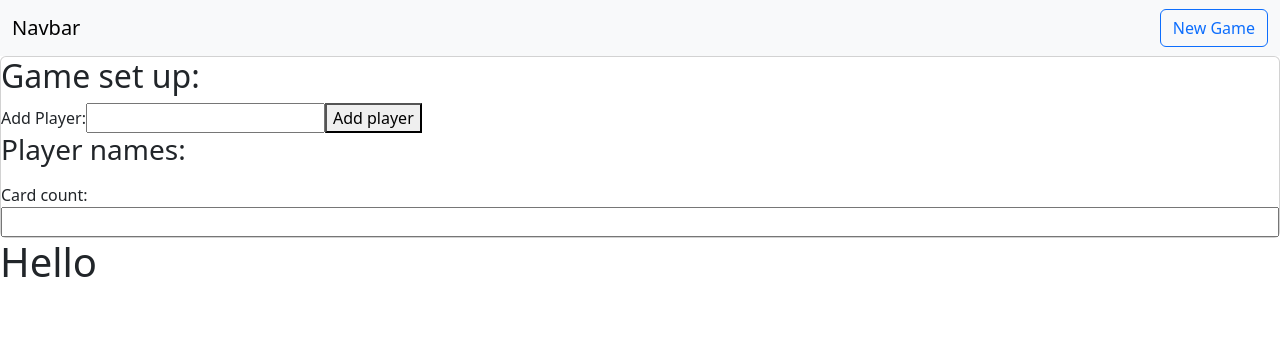
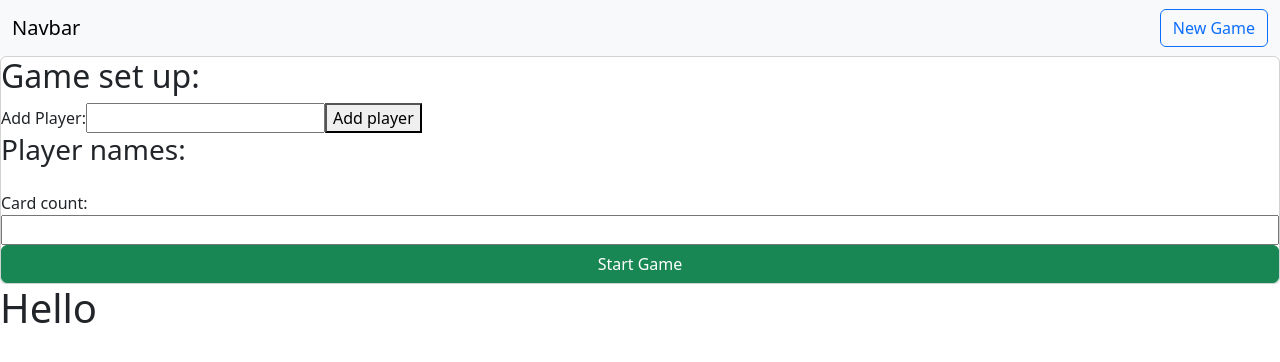
Before and after one commit to Tom2612/blop, a React (Vite) app: page / in a window 1280 px wide. Shown: the top 362 px of the page. Built offline with nearby package versions, Linux system fonts and the light colour scheme.

Commit message:
Changed state locations

```diff
--- a/src/App.jsx
+++ b/src/App.jsx
@@ -20,14 +20,14 @@ function App() {
     ]
   });
 
-  const addPlayers = () => {
+  const startGame = (e) => {
 
   }
 
   return (
     <div>
       <Header />
-      <SetUpForm />
+      <SetUpForm startGame={startGame}/>
       {/* <Players /> */}
       <h1>Hello</h1>
     </div>
--- a/src/components/Players.jsx
+++ b/src/components/Players.jsx
@@ -1,35 +1,13 @@
-import { useState } from 'react';
 
-export default function Players() {
-    const [players, setPlayers] = useState([]);
-    const [name, setName] = useState('');
+export default function Players(props) {
 
-    const handleChange = (e) => {
-        setName(e.target.value);
-    }
-
-    const handleSubmit = () => {
-        setPlayers(prev => [...prev, name]);
-        setName('');
-    }
-
-    const handleRemovePlayer = (e) => {
-        console.log(e.target.textContent)
-        setPlayers(prev  => prev.filter(name => name !== e.target.textContent));
-        console.log(players)
-    }
+    const { handleChangeName, handleSubmitName } = props;
 
     return (
         <div>
             <label htmlFor='player-name'>Add Player:</label>
-            <input type='text' name='player-name' value={name} onChange={handleChange} />
-            <button onClick={handleSubmit}>Add player</button>
-            <h3>Player names:</h3>
-            <ul>
-                {players && players.map((player, i) => {
-                    return <li key={'player' + i} onClick={handleRemovePlayer}>{ player }</li>
-                })}
-            </ul>
+            <input type='text' name='player-name' value={props.name} onChange={handleChangeName} />
+            <button onClick={handleSubmitName}>Add player</button>
         </div>
     )
 }
--- a/src/components/SetUpForm.jsx
+++ b/src/components/SetUpForm.jsx
@@ -1,13 +1,41 @@
-import React from 'react';
+import { useState } from 'react';
 import Players from './Players';
 
 export default function SetUpForm() {
+    const [players, setPlayers] = useState([]);
+    const [name, setName] = useState('');
+
+    const handleChangeName = (e) => {
+        setName(e.target.value);
+    }
+
+    const handleSubmitName = () => {
+        setPlayers(prev => [...prev, name]);
+        setName('');
+    }
+
+    const handleRemoveName = (e) => {
+        setPlayers(prev  => prev.filter(name => name !== e.target.textContent));
+    }
+
     return (
       <div className='card'>
           <h2>Game set up:</h2>
-        <Players />
+          <Players
+            handleChangeName={handleChangeName}
+            handleSubmitName={handleSubmitName}
+            handleRemoveName={handleRemoveName}
+            name={name}
+          />
+          <h3>Player names:</h3>
+          <ul>
+            {players && players.map((player, i) => {
+                return <li key={'player' + i} onClick={handleRemoveName}>{ player }</li>
+            })}
+          </ul>
           <label>Card count:</label>
           <input type='number'></input>
+          <button className='btn btn-success'>Start Game</button>
       </div>
     )
 }
```
Lines whose indentation alone changed are shown as unchanged.
